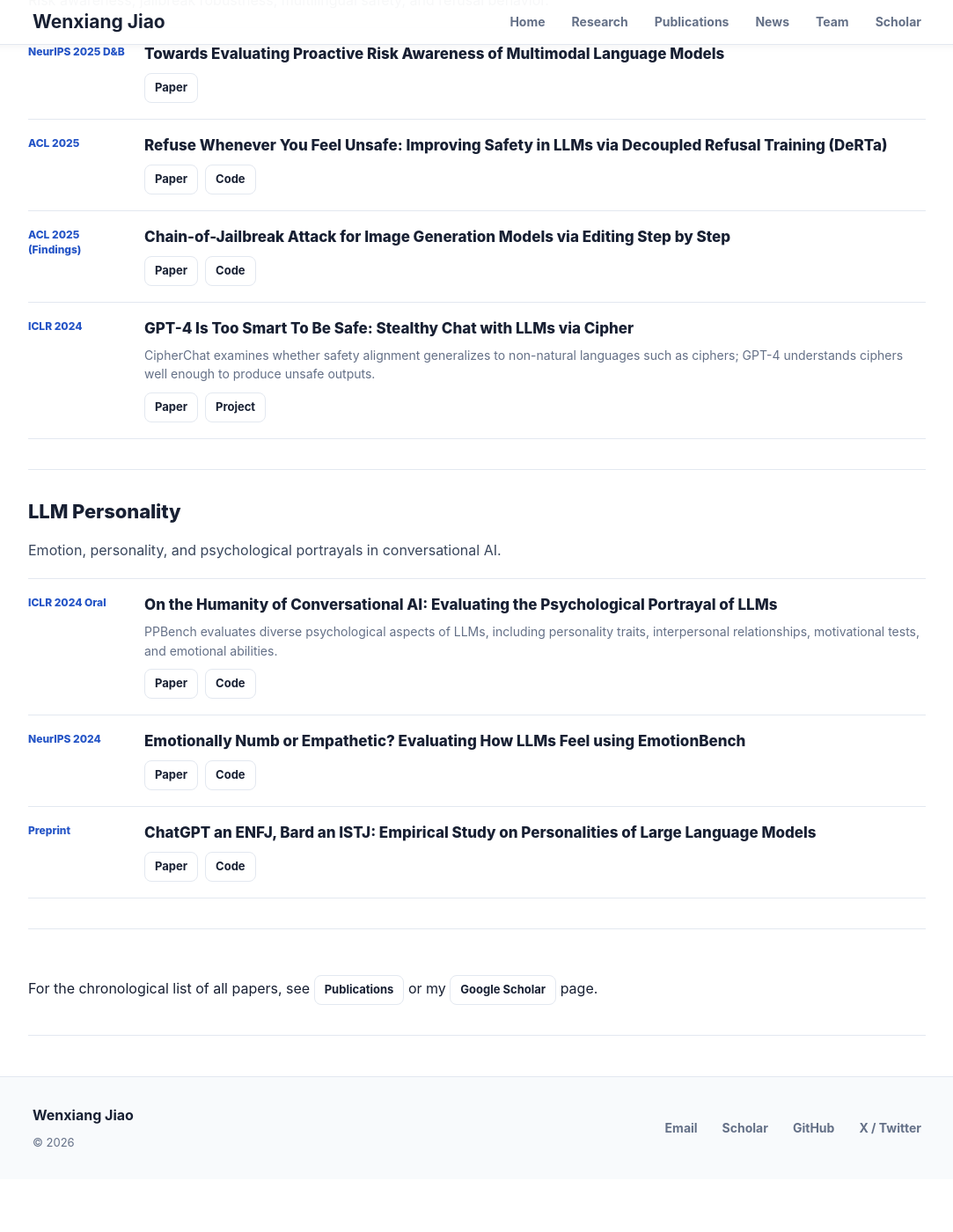
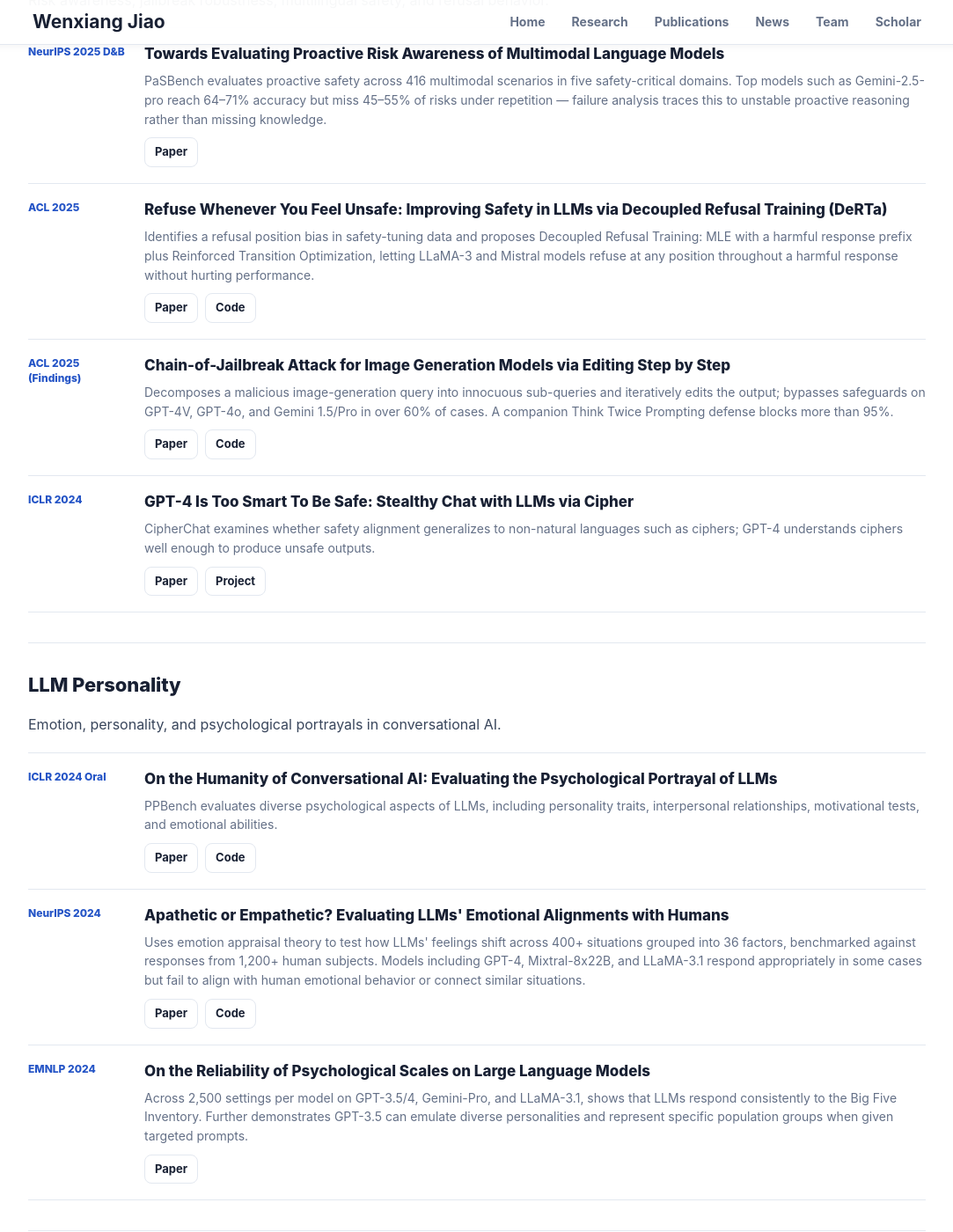
Before and after one commit to wxjiao/wxjiao.github.io, a Jekyll site: the page built from _pages/research.md, in a window 1280 px wide and 1400 px high, scrolled down 2131 px. Shown: the whole window at 88% size, without its empty margins (98-1181 px from the left). Built offline with Jekyll 4.4.1, drawn with Linux system fonts in a browser that asks for light colours; nearby versions of some CDN libraries; before the commit the page ends 3471 px from its top, so only the background shows below that.

Commit message:
Fill in descriptions and swap two Personality entries
Safety theme — distill descriptions from user-provided abstracts:
- PaSBench (Proactive Risk Awareness): 416 multimodal scenarios,
  top model misses 45-55% under repetition due to unstable
  proactive reasoning.
- DeRTa: refusal position bias + harmful-prefix MLE + RTO.
- Chain-of-Jailbreak: step-by-step image edit jailbreak,
  bypasses safeguards in >60% of cases; Think Twice Prompting
  defense blocks >95%.

Personality theme:
- EmotionBench: update title to "Apathetic or Empathetic?" and
  add the appraisal-theory description.
- Replace "ChatGPT an ENFJ, Bard an ISTJ" with the EMNLP 2024
  paper "On the Reliability of Psychological Scales on Large
  Language Models", with description and ACL Anthology link.

Co-Authored-By: Claude Opus 4.7 <noreply@anthropic.com>

```diff
--- a/_pages/research.md
+++ b/_pages/research.md
@@ -140,6 +140,7 @@ permalink: /research/
       <div class="publication-meta">NeurIPS 2025 D&amp;B</div>
       <div class="publication-main">
         <h3>Towards Evaluating Proactive Risk Awareness of Multimodal Language Models</h3>
+        <p>PaSBench evaluates proactive safety across 416 multimodal scenarios in five safety-critical domains. Top models such as Gemini-2.5-pro reach 64–71% accuracy but miss 45–55% of risks under repetition — failure analysis traces this to unstable proactive reasoning rather than missing knowledge.</p>
         <div class="inline-links">
           <a href="https://arxiv.org/abs/2505.17455">Paper</a>
         </div>
@@ -149,6 +150,7 @@ permalink: /research/
       <div class="publication-meta">ACL 2025</div>
       <div class="publication-main">
         <h3>Refuse Whenever You Feel Unsafe: Improving Safety in LLMs via Decoupled Refusal Training (DeRTa)</h3>
+        <p>Identifies a refusal position bias in safety-tuning data and proposes Decoupled Refusal Training: MLE with a harmful response prefix plus Reinforced Transition Optimization, letting LLaMA-3 and Mistral models refuse at any position throughout a harmful response without hurting performance.</p>
         <div class="inline-links">
           <a href="https://arxiv.org/abs/2407.09121">Paper</a>
           <a href="https://github.com/RobustNLP/DeRTa">Code</a>
@@ -159,6 +161,7 @@ permalink: /research/
       <div class="publication-meta">ACL 2025 (Findings)</div>
       <div class="publication-main">
         <h3>Chain-of-Jailbreak Attack for Image Generation Models via Editing Step by Step</h3>
+        <p>Decomposes a malicious image-generation query into innocuous sub-queries and iteratively edits the output; bypasses safeguards on GPT-4V, GPT-4o, and Gemini 1.5/Pro in over 60% of cases. A companion Think Twice Prompting defense blocks more than 95%.</p>
         <div class="inline-links">
           <a href="https://arxiv.org/abs/2410.03869">Paper</a>
           <a href="https://github.com/Jarviswang94/Chain-of-Jailbreak">Code</a>
@@ -201,7 +204,8 @@ permalink: /research/
     <article class="publication-row">
       <div class="publication-meta">NeurIPS 2024</div>
       <div class="publication-main">
-        <h3>Emotionally Numb or Empathetic? Evaluating How LLMs Feel using EmotionBench</h3>
+        <h3>Apathetic or Empathetic? Evaluating LLMs' Emotional Alignments with Humans</h3>
+        <p>Uses emotion appraisal theory to test how LLMs' feelings shift across 400+ situations grouped into 36 factors, benchmarked against responses from 1,200+ human subjects. Models including GPT-4, Mixtral-8x22B, and LLaMA-3.1 respond appropriately in some cases but fail to align with human emotional behavior or connect similar situations.</p>
         <div class="inline-links">
           <a href="https://arxiv.org/abs/2308.03656">Paper</a>
           <a href="https://github.com/CUHK-ARISE/EmotionBench">Code</a>
@@ -209,12 +213,12 @@ permalink: /research/
       </div>
     </article>
     <article class="publication-row">
-      <div class="publication-meta">Preprint</div>
+      <div class="publication-meta">EMNLP 2024</div>
       <div class="publication-main">
-        <h3>ChatGPT an ENFJ, Bard an ISTJ: Empirical Study on Personalities of Large Language Models</h3>
+        <h3>On the Reliability of Psychological Scales on Large Language Models</h3>
+        <p>Across 2,500 settings per model on GPT-3.5/4, Gemini-Pro, and LLaMA-3.1, shows that LLMs respond consistently to the Big Five Inventory. Further demonstrates GPT-3.5 can emulate diverse personalities and represent specific population groups when given targeted prompts.</p>
         <div class="inline-links">
-          <a href="https://arxiv.org/abs/2305.19926">Paper</a>
-          <a href="https://github.com/cuhk-arise/llmpersonality">Code</a>
+          <a href="https://aclanthology.org/2024.emnlp-main.354/">Paper</a>
         </div>
       </div>
     </article>
```
